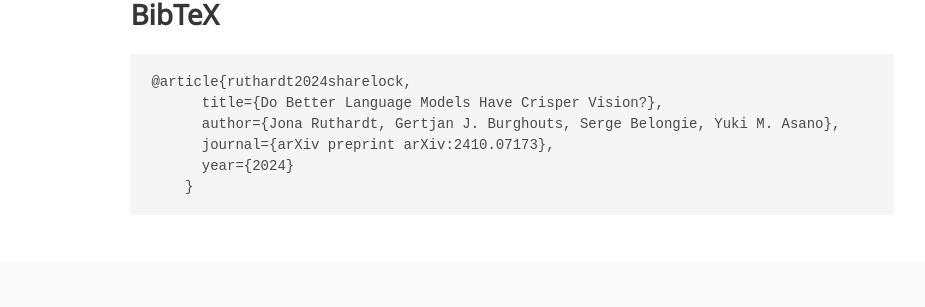
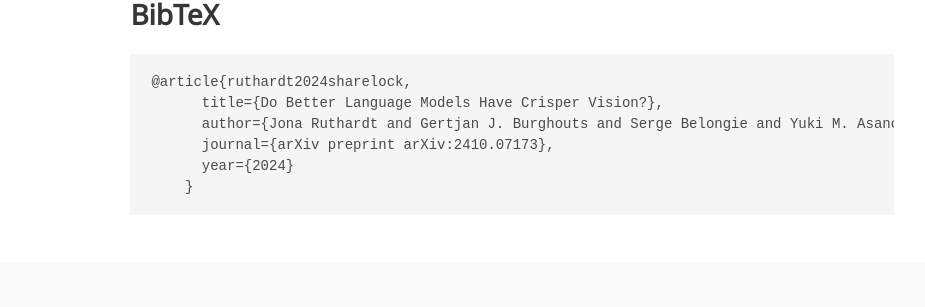
Before and after one commit to Victorfuentesl/victorfuentesl.github.io, a Jekyll site: the page project/ShareLock/index.html, which Jekyll copies as it is, in a window 1280 px wide and 900 px high, scrolled down 2217 px. Shown: the part 445-752 px from the top of the window, without its empty margins (128-1053 px from the left). Built offline with Jekyll 4.4.1, drawn with Linux system fonts in a browser that asks for light colours; nearby versions of some CDN libraries; some web fonts are replaced; library files that are not in the unit come from our copies; a style sheet for code colours, icons or effects is not loaded.

Commit message:
updated bibtex

```diff
--- a/project/ShareLock/index.html
+++ b/project/ShareLock/index.html
@@ -228,7 +228,7 @@
         <h2 class="title">BibTeX</h2>
         <pre><code>@article{ruthardt2024sharelock,
       title={Do Better Language Models Have Crisper Vision?},
-      author={Jona Ruthardt, Gertjan J. Burghouts, Serge Belongie, Yuki M. Asano},
+      author={Jona Ruthardt and Gertjan J. Burghouts and Serge Belongie and Yuki M. Asano},
       journal={arXiv preprint arXiv:2410.07173},
       year={2024}
     }</code></pre>
```
